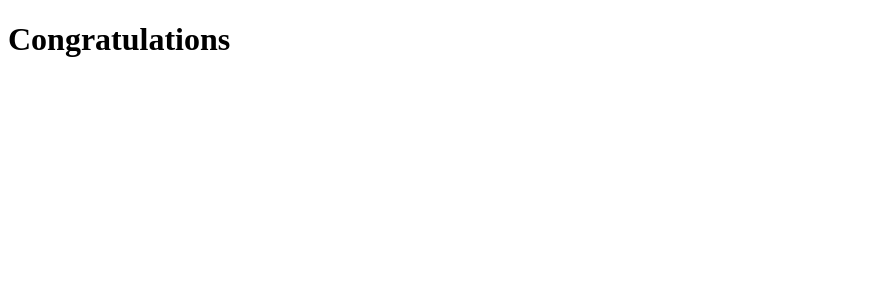
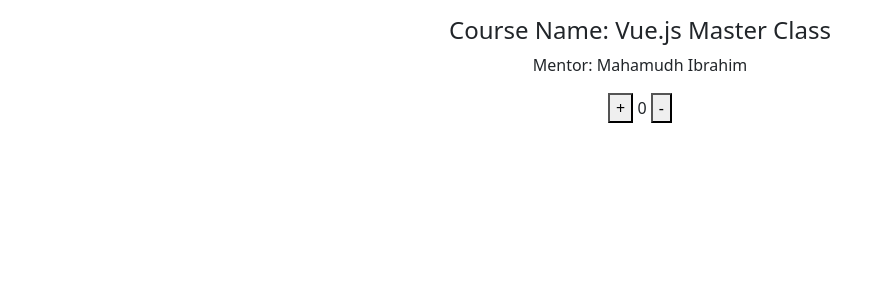
Before and after one commit to pobitrodeb/vue.js_master, a Vue app in the folder first_project/: page / in a window 1280 px wide. Shown: the top 300 px of the page, without its empty margins (0-884 px from the left). Built offline with nearby package versions, Linux system fonts and the light colour scheme.

Commit message:
compostion api setup done

```diff
--- a/first_project/index.html
+++ b/first_project/index.html
@@ -4,10 +4,16 @@
     <meta charset="UTF-8">
     <link rel="icon" href="/favicon.ico">
     <meta name="viewport" content="width=device-width, initial-scale=1.0">
+    <link href="https://cdn.jsdelivr.net/npm/bootstrap@5.2.3/dist/css/bootstrap.min.css" rel="stylesheet" integrity="sha384-rbsA2VBKQhggwzxH7pPCaAqO46MgnOM80zW1RWuH61DGLwZJEdK2Kadq2F9CUG65" crossorigin="anonymous">
     <title>Vite App</title>
   </head>
   <body>
-    <div id="app"></div>
+  <section class="py-3">
+    <div class="container text-center">
+      <div id="app"></div>
+    </div>
+  </section>
     <script type="module" src="/src/main.js"></script>
+    <script src="https://cdn.jsdelivr.net/npm/bootstrap@5.2.3/dist/js/bootstrap.bundle.min.js" integrity="sha384-kenU1KFdBIe4zVF0s0G1M5b4hcpxyD9F7jL+jjXkk+Q2h455rYXK/7HAuoJl+0I4" crossorigin="anonymous"></script>
   </body>
 </html>
--- a/first_project/src/App.vue
+++ b/first_project/src/App.vue
@@ -1,5 +1,21 @@
 <template>
+  <h4> Course Name: {{ courseName }}</h4>
+  <p> Mentor: {{ mentor }}</p>
 
-    <h1>Congratulations </h1>
+  <button @click="count++"> +</button>
+    {{ count }}
+  <button @click="count--"> - </button>
+</template>
 
-</template>
+
+<script>
+export default {
+  setup() {
+    let count = 0;
+    let courseName = "Vue.js Master Class";
+    let mentor = "Mahamudh Ibrahim";
+
+    return {count, courseName, mentor}
+  }
+}
+</script>
```
